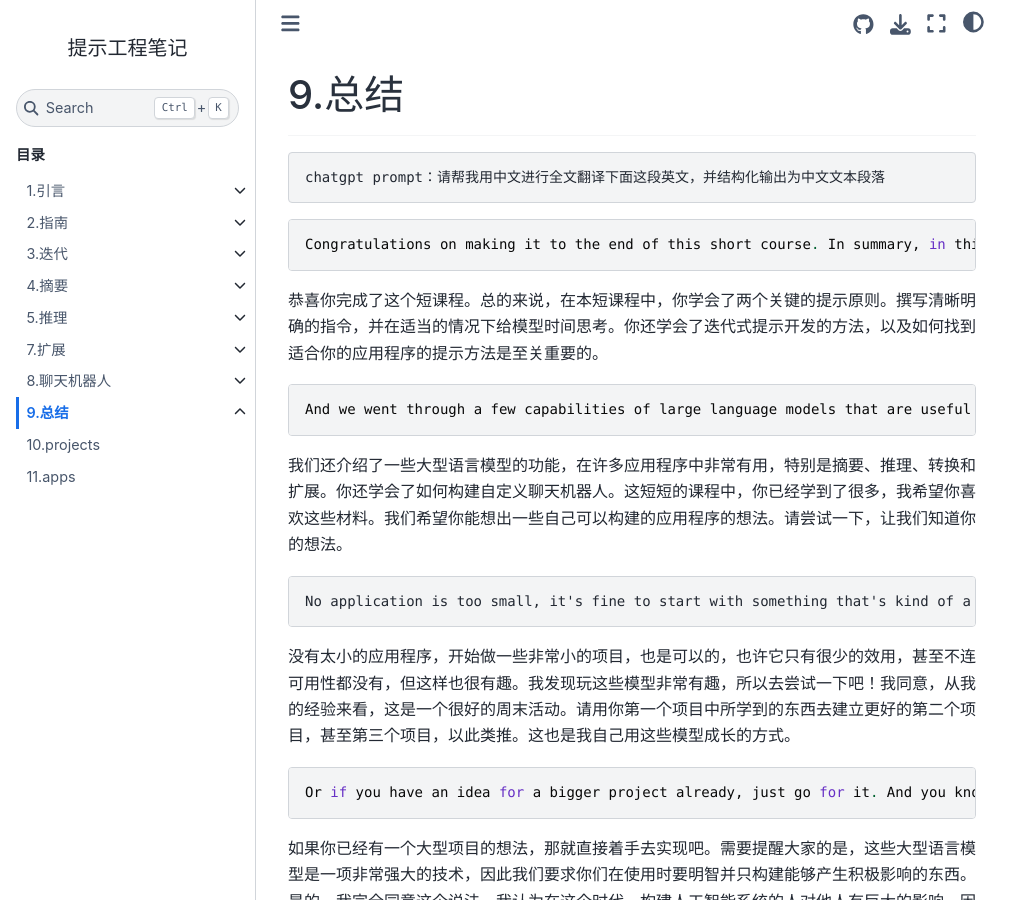
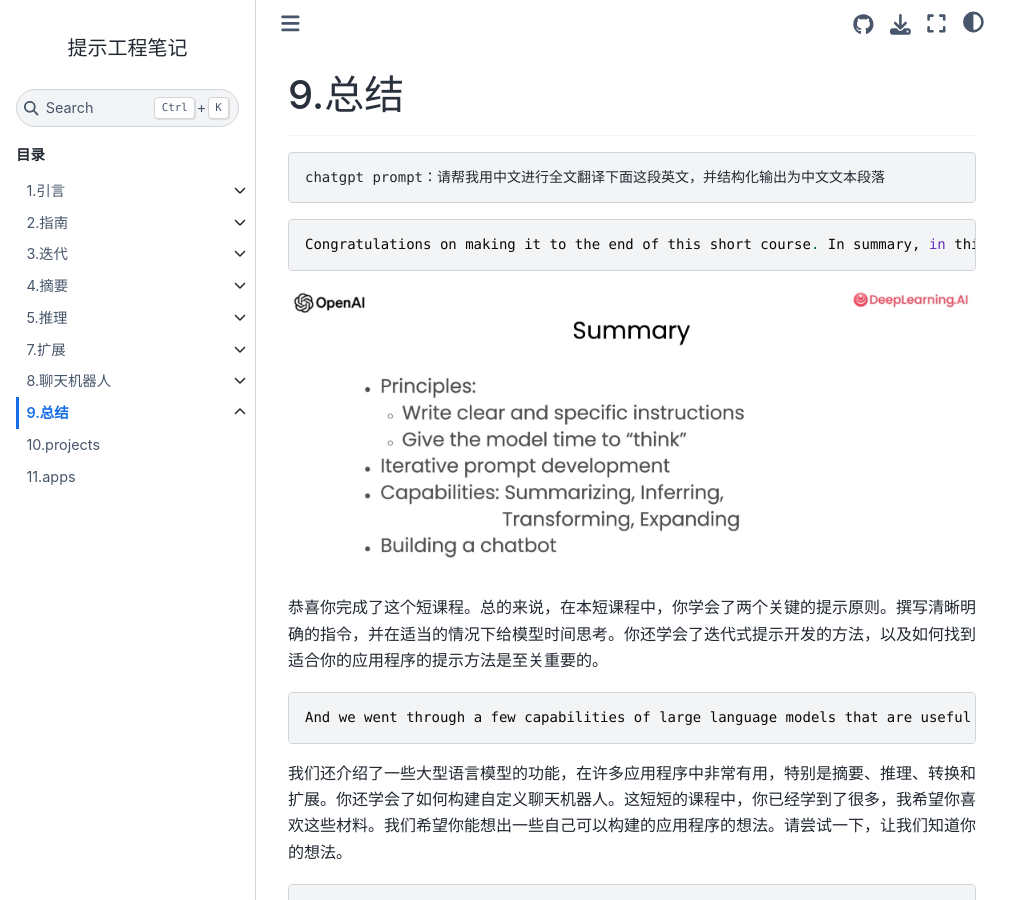
Before and after one commit to isLinXu/prompt-engineering-note, a Sphinx documentation site: the page built from source/Conclusion/index.md, in a window 1280 px wide and 900 px high. Shown: the whole window, without its empty margins (0-1031 px from the left). Built offline with Sphinx 7.4.7 and the Sphinx Book theme 1.1.4, drawn with Linux system fonts in a browser that asks for light colours.

Commit message:
[source] update conclusion

````diff
--- a/source/Conclusion/index.md
+++ b/source/Conclusion/index.md
@@ -14,6 +14,8 @@ chatgpt prompt：请帮我用中文进行全文翻译下面这段英文，并结
 ```
 Congratulations on making it to the end of this short course. In summary, in this short course you've learned about two key principles for prompting. Write clear and specific instructions, and when it's appropriate, give the model time to think. You also learned about iterative prompt development and how having a process to get to the prompt that's right for your application is key.
 ```
+
+![9-1](./imgs/9-1.png)
 
 恭喜你完成了这个短课程。总的来说，在本短课程中，你学会了两个关键的提示原则。撰写清晰明确的指令，并在适当的情况下给模型时间思考。你还学会了迭代式提示开发的方法，以及如何找到适合你的应用程序的提示方法是至关重要的。
 
````
Also changed, not shown: source/Conclusion/imgs/9-1.png (added).
